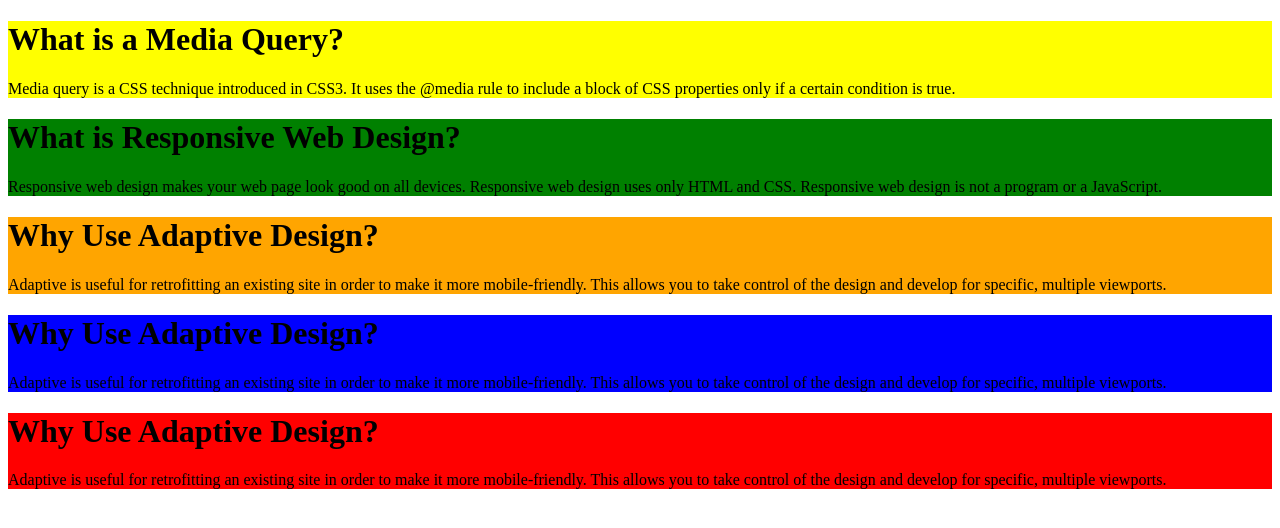
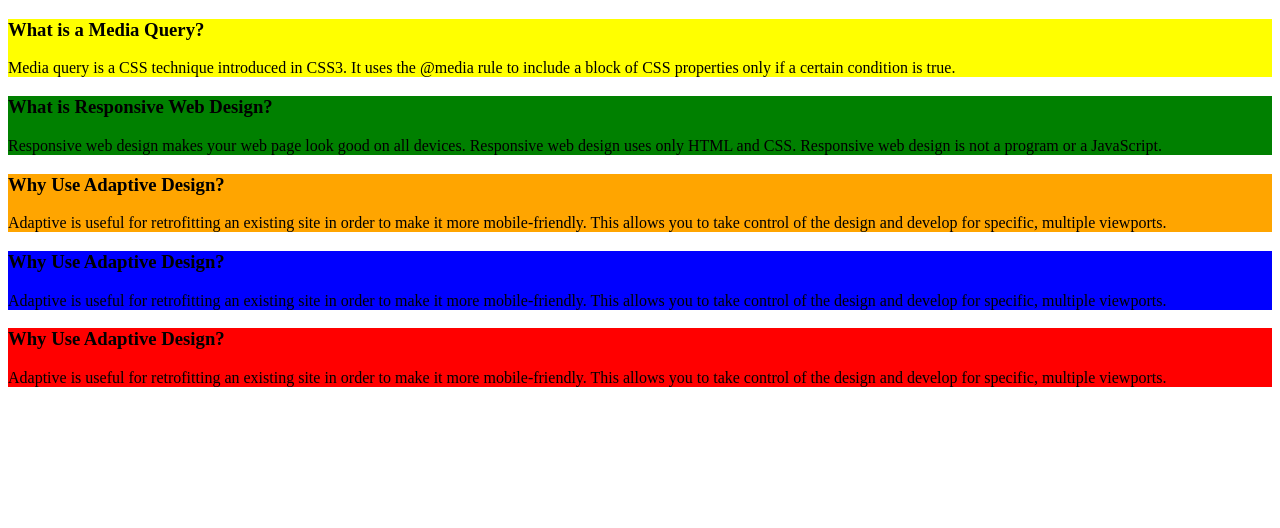
Before and after one commit to TsarykOleg/UIcourse_lecture8, a plain HTML site: page index.html in a window 1280 px wide. Drawn offline with Linux system fonts and the light colour scheme.

Commit message:
modified index.html, chanched h1 to h3

```diff
--- a/index.html
+++ b/index.html
@@ -10,7 +10,7 @@
   <body>
     <div class="block1">
       <!-- 1. Do not use more than one h1 per page. In your case, would be better to use h3. -->
-      <h1>What is a Media Query?</h1>
+      <h3>What is a Media Query?</h3>
       <p>
         Media query is a CSS technique introduced in CSS3. It uses the @media
         rule to include a block of CSS properties only if a certain condition is
@@ -18,7 +18,7 @@
       </p>
     </div>
     <div class="block2">
-      <h1>What is Responsive Web Design?</h1>
+      <h3>What is Responsive Web Design?</h3>
       <p>
         Responsive web design makes your web page look good on all devices.
         Responsive web design uses only HTML and CSS. Responsive web design is
@@ -26,7 +26,7 @@
       </p>
     </div>
     <div class="block3">
-      <h1>Why Use Adaptive Design?</h1>
+      <h3>Why Use Adaptive Design?</h3>
       <p>
         Adaptive is useful for retrofitting an existing site in order to make it
         more mobile-friendly. This allows you to take control of the design and
@@ -35,7 +35,7 @@
     </div>
 
     <div class="block4">
-      <h1>Why Use Adaptive Design?</h1>
+      <h3>Why Use Adaptive Design?</h3>
       <p>
         Adaptive is useful for retrofitting an existing site in order to make it
         more mobile-friendly. This allows you to take control of the design and
@@ -43,7 +43,7 @@
       </p>
     </div>
     <div class="block5">
-      <h1>Why Use Adaptive Design?</h1>
+      <h3>Why Use Adaptive Design?</h3>
       <p>
         Adaptive is useful for retrofitting an existing site in order to make it
         more mobile-friendly. This allows you to take control of the design and
```
